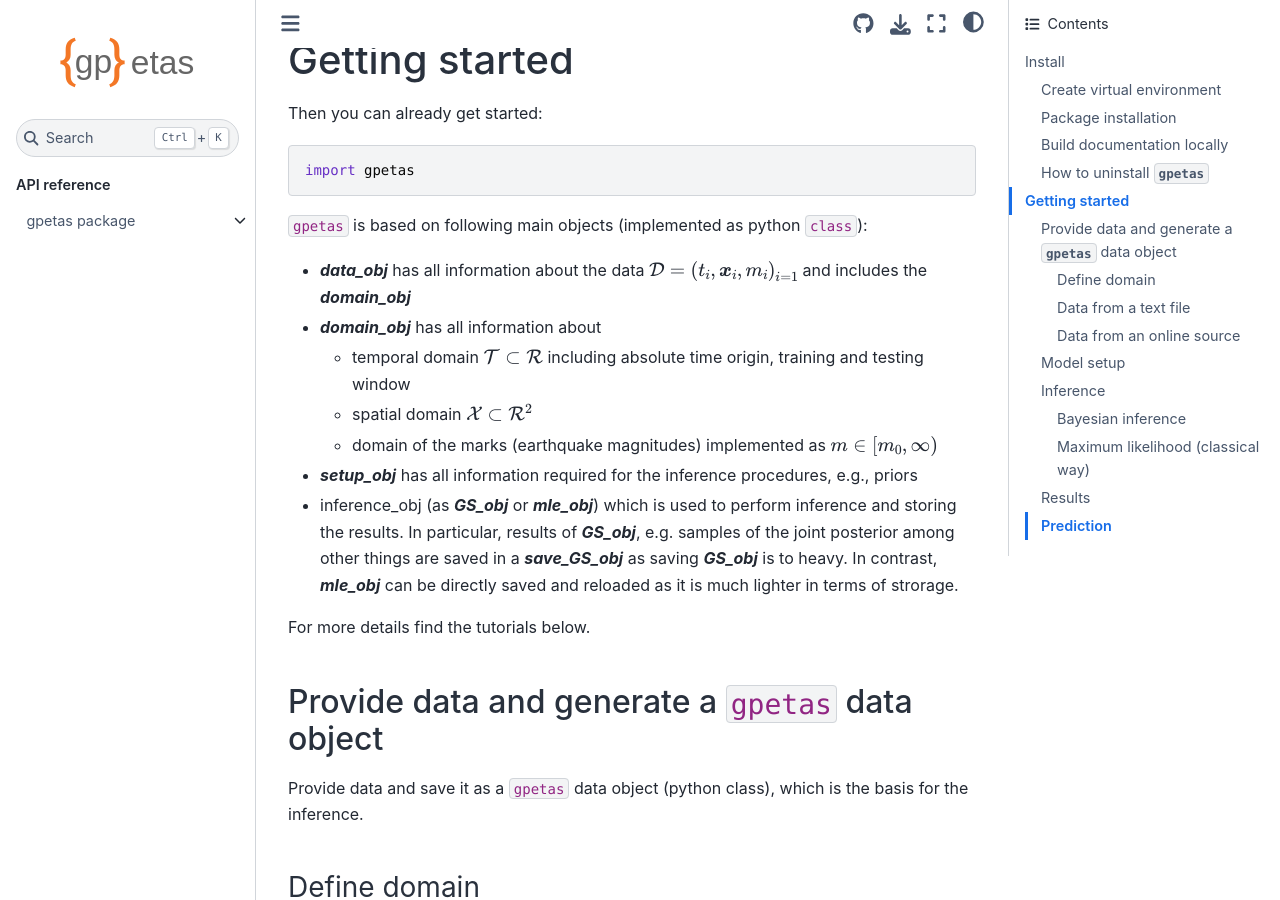
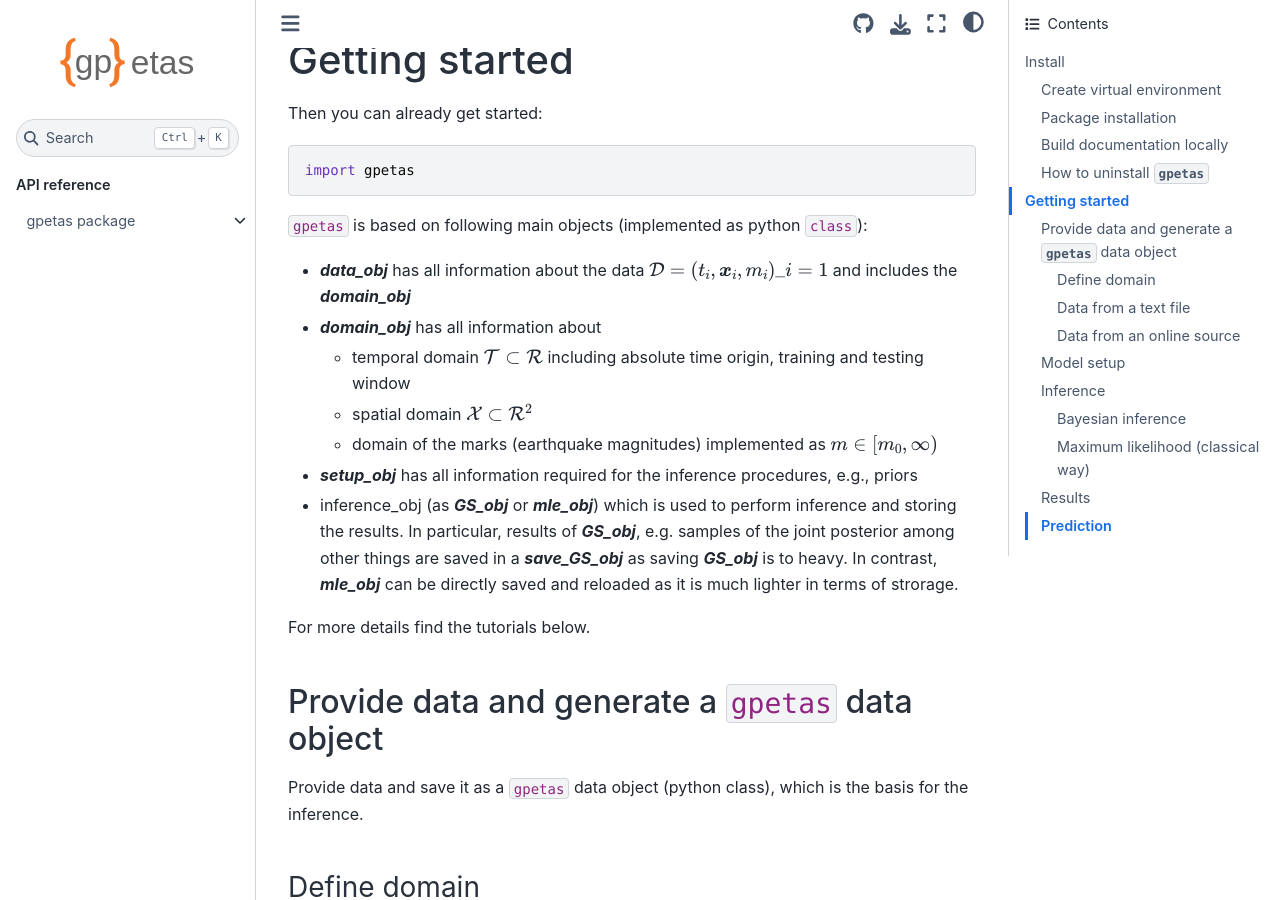
Before and after one commit to chris-molki/gpetas, a Sphinx documentation site: the page built from docs/source/README.md, in a window 1280 px wide and 900 px high, scrolled down 1652 px. Built offline with Sphinx 7.4.7 and the Sphinx Book theme 1.1.4, drawn with Linux system fonts in a browser that asks for light colours; pages that are not in the unit, such as notebooks, are missing from menus.

````diff
--- a/docs/source/README.md
+++ b/docs/source/README.md
@@ -70,7 +70,7 @@ Then you can already get started:
 import gpetas
 ```
 ``gpetas`` is based on following main objects (implemented as python ``class``):
-* ***data_obj*** has all information about the data $\mathcal{D}=\\{(t_i,\boldsymbol{x}_i,m_i)\\}_{i=1}$ and includes the ***domain_obj***
+* ***data_obj*** has all information about the data $\mathcal{D}=\\{(t_i,\boldsymbol{x}_i,m_i)\\}\_{i=1}$ and includes the ***domain_obj***
 * ***domain_obj*** has all information about
   * temporal domain $\mathcal{T}\subset \mathcal{R}$ including absolute time origin, training and testing window
   * spatial domain $\mathcal{X}\subset \mathcal{R}^2$
````
